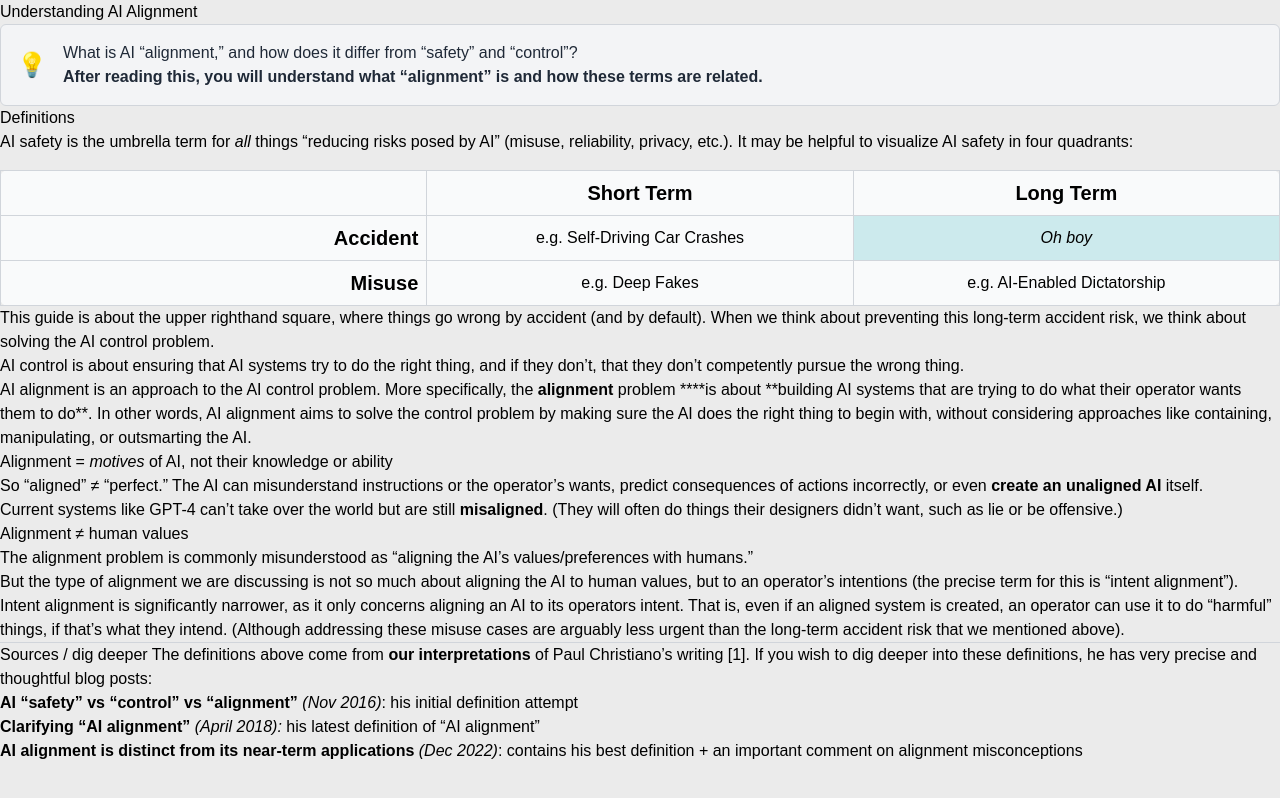
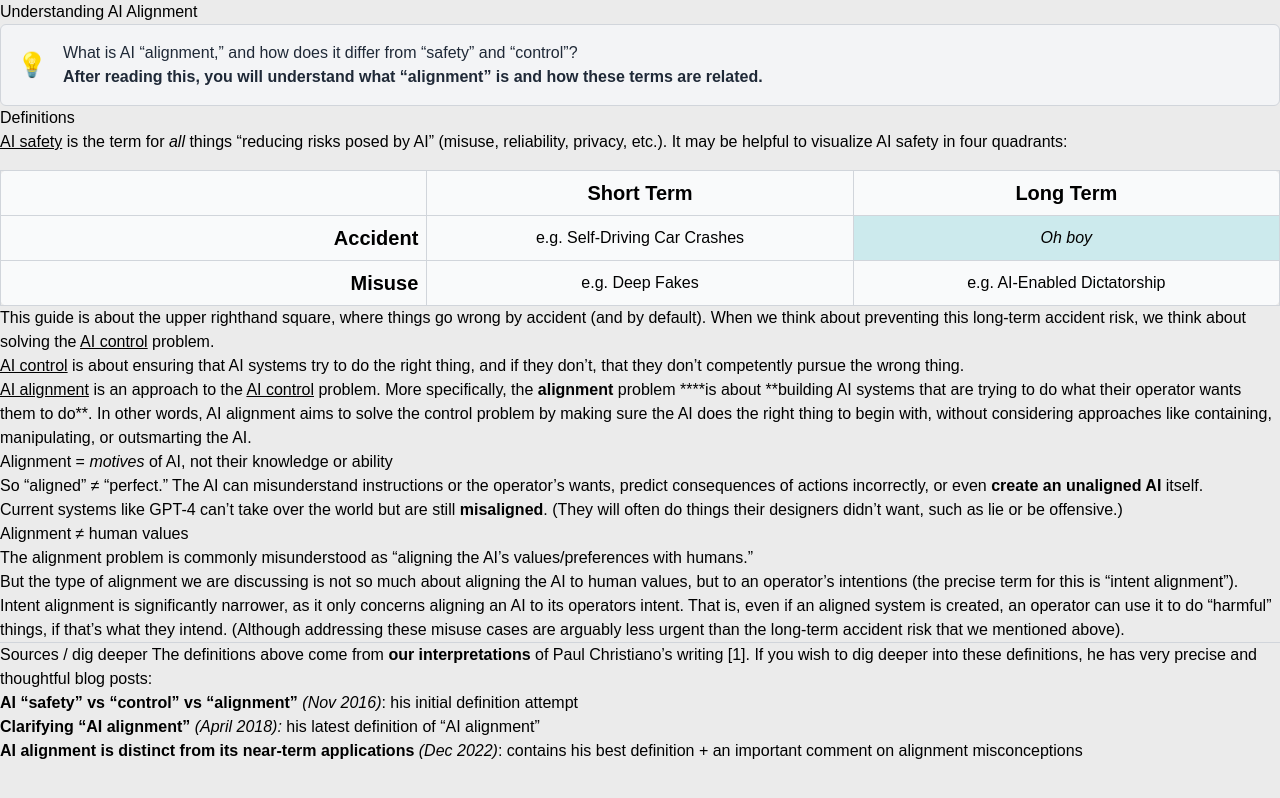
Before and after one commit to masonwang025/alignment-guide, a Next.js app: page /why-alignment/understanding-alignment in a window 1280 px wide. Built offline with nearby package versions, Linux system fonts and the light colour scheme.

Commit message:
add underlines and highlight

```diff
--- a/src/pages/why-alignment/understanding-alignment.mdx
+++ b/src/pages/why-alignment/understanding-alignment.mdx
@@ -11,17 +11,24 @@ What is AI “alignment,” and how does it differ from “safety” and “cont
 
 ## Definitions
 
-AI safety is the umbrella term for _all_ things “reducing risks posed by AI” (misuse, reliability, privacy, etc.). It may be helpful to visualize AI safety in four quadrants:
+<u>AI safety</u> is the term for _all_ things “reducing risks posed by AI” (misuse,
+reliability, privacy, etc.). It may be helpful to visualize AI safety in four quadrants:
 
 <div class="mt-4">
   <RiskTable />
 </div>
 
-This guide is about the upper righthand square, where things go wrong by accident (and by default). When we think about preventing this long-term accident risk, we think about solving the AI control problem.
+This guide is about the upper righthand square, where things go wrong by accident (and by default). When we think about preventing this long-term accident risk, we think about solving the <u>AI control</u> problem.
 
-AI control is about ensuring that AI systems try to do the right thing, and if they don’t, that they don’t competently pursue the wrong thing.
+<u>AI control</u> is about ensuring that AI systems try to do the right thing, and
+if they don’t, that they don’t competently pursue the wrong thing.
 
-AI alignment is an approach to the AI control problem. More specifically, the **alignment** problem \***\*is about **building AI systems that are trying to do what their operator wants them to do\*\*. In other words, AI alignment aims to solve the control problem by making sure the AI does the right thing to begin with, without considering approaches like containing, manipulating, or outsmarting the AI.
+<u>AI alignment</u> is an approach to the <u>AI control</u> problem. More specifically,
+the **alignment** problem \***\*is about **building AI systems that are trying to
+do what their operator wants them to do\*\*. In other words, AI alignment aims to
+solve the control problem by making sure the AI does the right thing to begin with,
+without considering approaches like containing, manipulating, or outsmarting the
+AI.
 
 ## Alignment = _motives_ of AI, not their knowledge or ability
 
--- a/src/styles/globals.css
+++ b/src/styles/globals.css
@@ -107,6 +107,11 @@ footer {
   @apply bg-background !important;
 }
 
+/* highlight color */
+mark {
+  @apply bg-accent-300;
+}
+
 /* default transition */
 .trans {
   @apply transition-all duration-200 ease-in-out;
```
